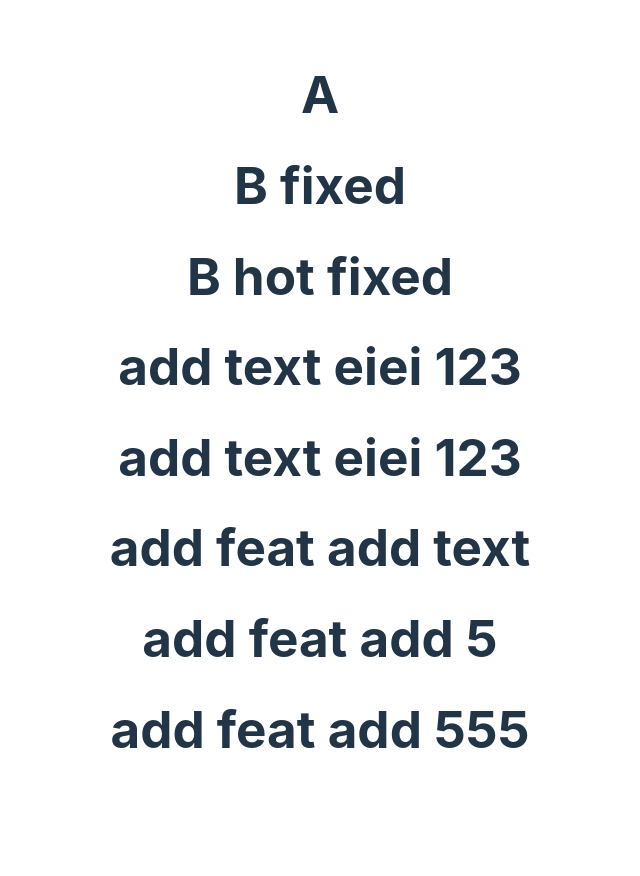
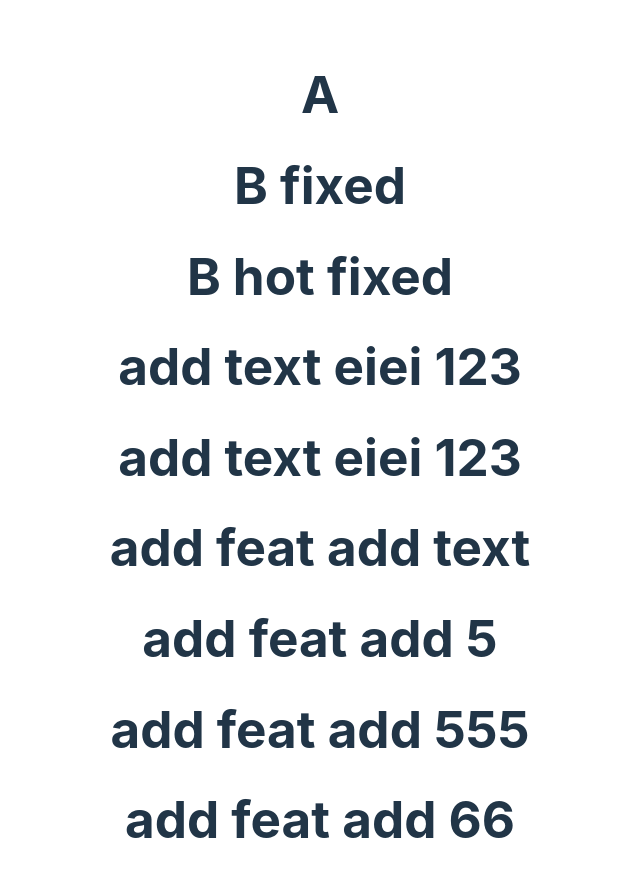
Before and after one commit to supakrit03/semantic-release-101, a React (Vite) app: page / in a window 1280 px wide. Shown: the top 876 px of the page, without its empty margins (320-960 px from the left). Before the commit the page ends 823 px from the top, so only its background shows below. Built offline with nearby package versions, Linux system fonts and the light colour scheme.

Commit message:
feat: add text66

```diff
--- a/src/App.tsx
+++ b/src/App.tsx
@@ -11,6 +11,7 @@ function App() {
       <h1>add feat add text</h1>
       <h1>add feat add 5</h1>
       <h1>add feat add 555</h1>
+      <h1>add feat add 66</h1>
     </>
   );
 }
```
